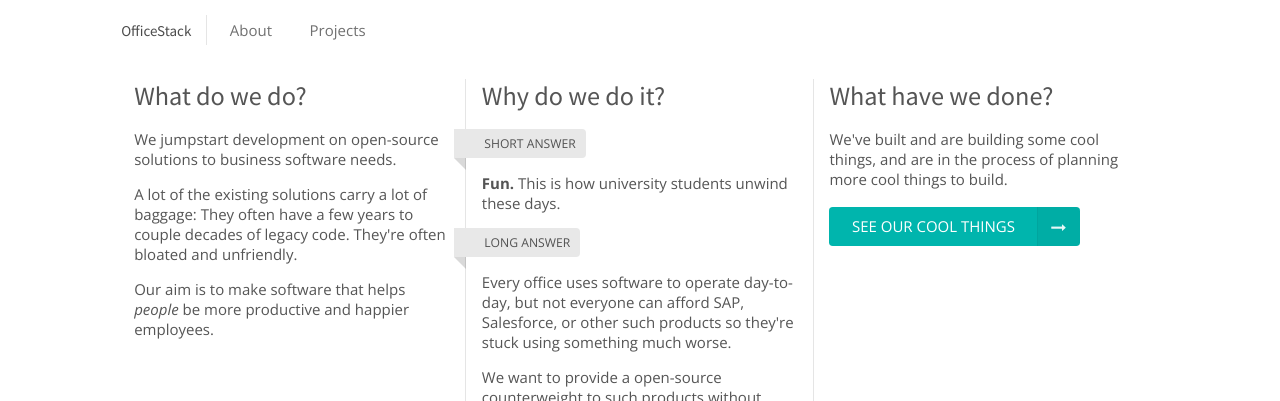
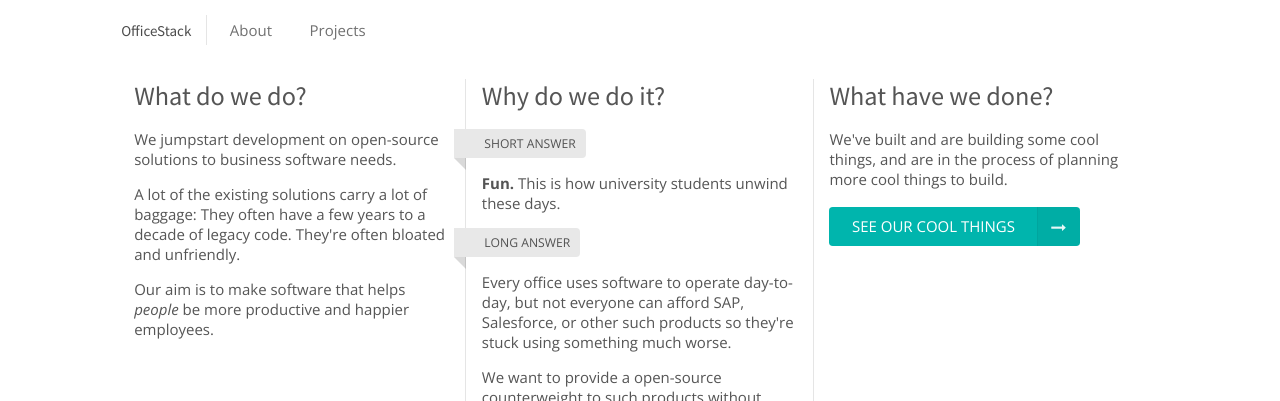
Before and after one commit to OfficeStack/officestack.github.io, a Jekyll site: the page built from index.html, in a window 1280 px wide. Shown: the top 401 px of the page. Built offline with Jekyll 4.4.1, drawn with Linux system fonts in a browser that asks for light colours; nearby versions of some CDN libraries; Markdown is read by kramdown in place of the engine named in the settings.

Commit message:
"a decade" not a "couple decades"
Signed-off-by: Max Fierke <max@maxfierke.com>

```diff
--- a/index.html
+++ b/index.html
@@ -14,7 +14,7 @@ title: OfficeStack - Open-Source Tools to Power Your Office
                 We jumpstart development on open-source solutions to business software needs.
             </p>
             <p>
-                A lot of the existing solutions carry a lot of baggage: They often have a few years to couple decades of legacy code. They're often bloated and unfriendly.
+                A lot of the existing solutions carry a lot of baggage: They often have a few years to a decade of legacy code. They're often bloated and unfriendly.
             </p>
             <p>
                 Our aim is to make software that helps <em title="Yes, corporate America, employees are people too.">people</em> be more productive and happier employees.
```
